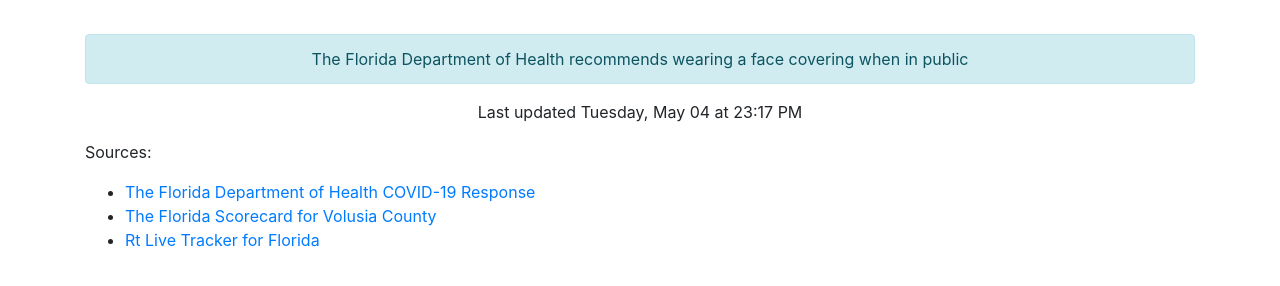
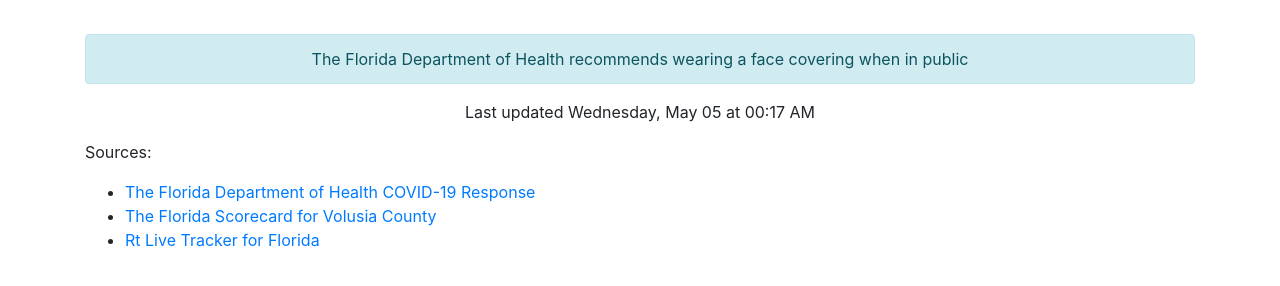
Before and after one commit to thinkjson/timeforchurch, a Jekyll site: the page built from index.md, in a window 1280 px wide. Shown: the part 544-830 px from the top of the page. Built offline with Jekyll 4.4.1, drawn with Linux system fonts in a browser that asks for light colours; our own code applies the rules of GitHub Pages for plain Markdown files.

Commit message:
Updating data

```diff
--- a/_includes/data.html
+++ b/_includes/data.html
@@ -10,4 +10,4 @@
     <div class="outcome text-success">YES</div>
     <div class="alert alert-info" role="alert">The Florida Department of Health recommends wearing a face covering when in public</div>
 
-    <p>Last updated Tuesday, May 04 at 23:17 PM</p>
+    <p>Last updated Wednesday, May 05 at 00:17 AM</p>
```
